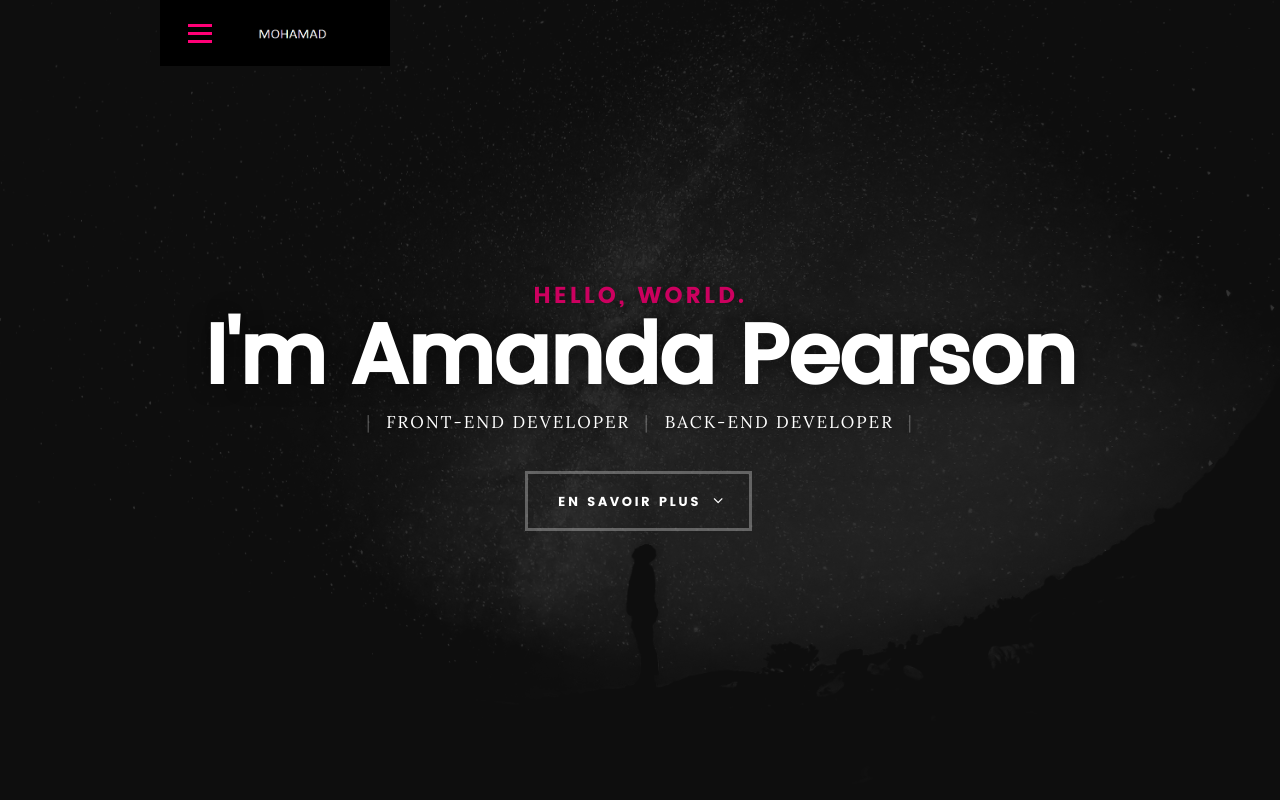
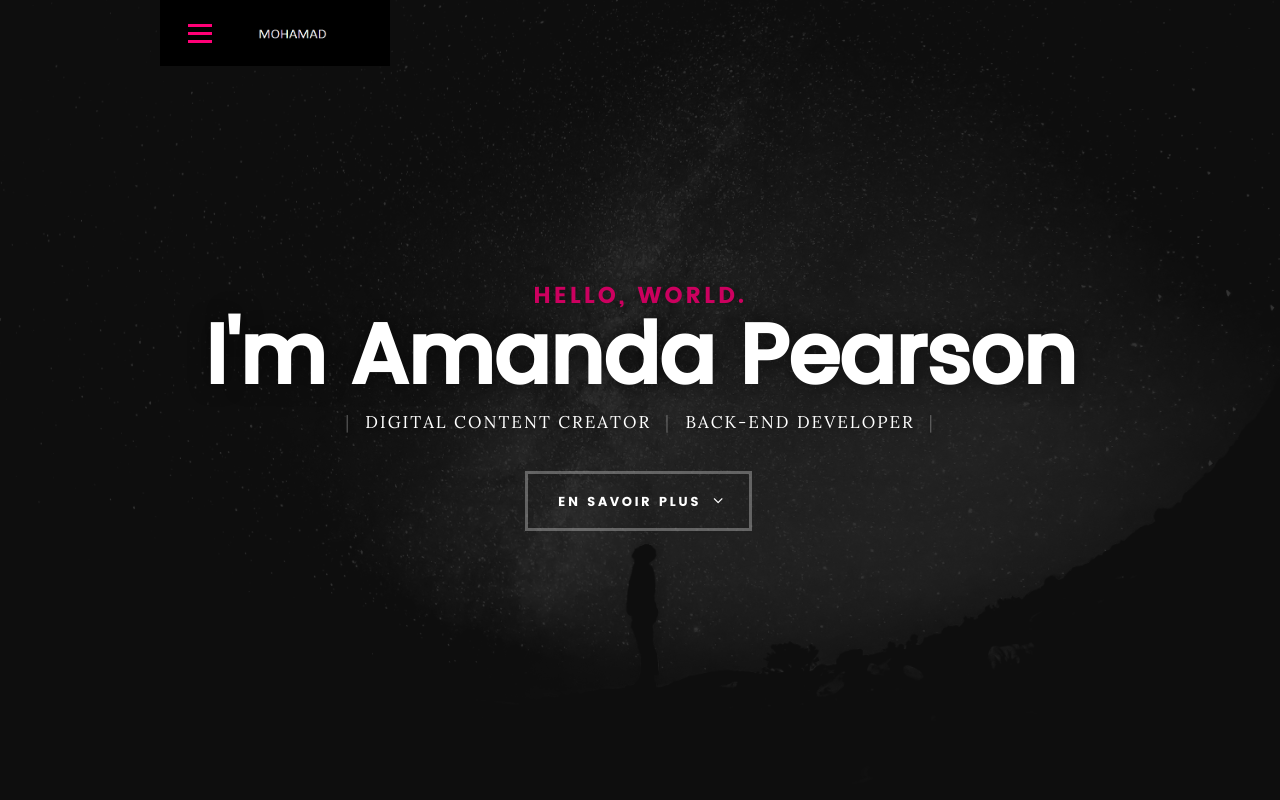
Before and after one commit to amandap-beep/apportfolio, a plain HTML site: page index.html in a window 1280 px wide. Shown: the top 800 px of the page. Drawn offline with Linux system fonts and the light colour scheme; files whose address does not match are found by name.

Commit message:
Update job

```diff
--- a/index.html
+++ b/index.html
@@ -75,7 +75,7 @@
 	   			<h1>I'm Amanda Pearson </h1>
 
 	   			<p class="intro-position">
-	   				<span>Front-end Developer</span>
+	   				<span>Digital Content Creator</span>
 	   				<span>Back-end Developer</span>
 	   			</p>
 
```
